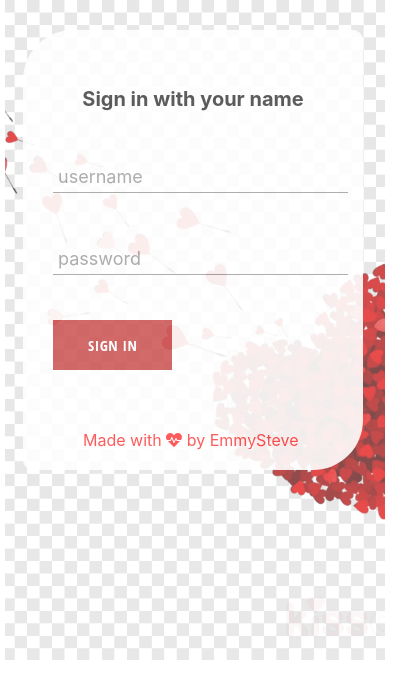
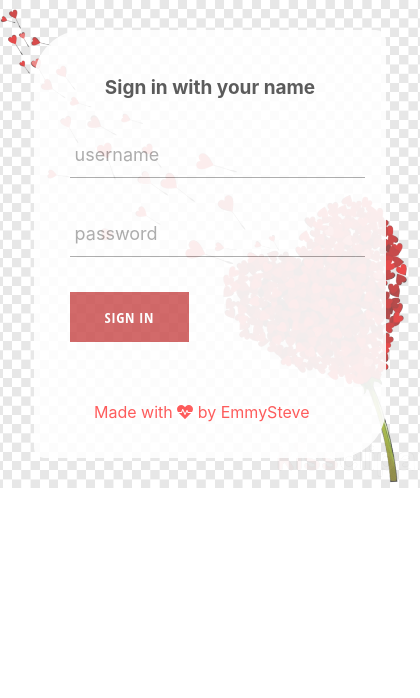
Before and after one commit to Emmydite/proposal-app, a React (Create React App) app: page / in a window 390 px wide. Shown: the top 698 px of the page, 420 px wide, since content can reach past the window. Built offline with nearby package versions, Linux system fonts and the light colour scheme.

Commit message:
edited the media query to suit certain device width and add custom icon

```diff
--- a/public/index.html
+++ b/public/index.html
@@ -24,7 +24,7 @@
       work correctly both with client-side routing and a non-root public URL.
       Learn how to configure a non-root public URL by running `npm run build`.
     -->
-    <title>React App</title>
+    <title>Proposal App</title>
   </head>
   <body>
     <noscript>You need to enable JavaScript to run this app.</noscript>
--- a/src/components/form-input/form-input.styles.scss
+++ b/src/components/form-input/form-input.styles.scss
@@ -53,7 +53,7 @@ $main-color: black;
     }
   }
 
-  @media screen and (max-width : 800px){
+  @media screen and (max-width : 720px){
 
     @mixin shrinkLabel {
       top: -14px;
@@ -63,7 +63,7 @@ $main-color: black;
 
     .group {
     position: relative;
-    margin: 85px 0;
+    margin: 35px 0;
 
     .form-input {
       background: none;
@@ -107,58 +107,3 @@ $main-color: black;
     }
   }
   }
-
-  @media screen and (max-width : 400px){
-
-    @mixin shrinkLabel {
-      top: -14px;
-      font-size: 14px;
-      color: $main-color;
-    }
-
-    .group {
-    position: relative;
-    margin: 45px 0;
-
-    .form-input {
-      background: none;
-      background-color: white;
-      color: $sub-color;
-      font-size: 14px;
-      padding: 10px 10px 10px 5px;
-      display: block;
-      width: 100%;
-      border: none;
-      border-radius: 0;
-      border-bottom: 1px solid $sub-color;
-      margin: 15px 0;
-
-      &:focus {
-        outline: none;
-      }
-
-      &:focus ~ .form-input-label {
-        @include shrinkLabel();
-      }
-    }
-
-    input[type='password'] {
-      letter-spacing: 0.3em;
-    }
-
-    .form-input-label {
-      color: $sub-color;
-      font-size: 18px;
-      font-weight: normal;
-      position: absolute;
-      pointer-events: none;
-      left: 5px;
-      top: 10px;
-      transition: 300ms ease all;
-
-      &.shrink {
-        @include shrinkLabel();
-      }
-    }
-  }
-  }
--- a/src/components/proposal/proposal.styles.scss
+++ b/src/components/proposal/proposal.styles.scss
@@ -61,18 +61,20 @@
  }
 }
 
-@media screen and (max-width : 600px){
+@media screen and (max-width : 720px){
 
   .proposalblokCont{
-    width: 300px;
-    height: 100%;
+    width: 80%;
+    height: 80%;
     margin: auto 2px;
     padding: 10px 20px 10px 20px;
+    background-color: #ffff;
+    opacity: 0.9;
 
 
    .proposalblok{
-    width: 300px;
-    height: 450px;
+    width: 95%;
+    height: 80%;
     display: flex;
     flex-direction: column;
     border-radius: 20px;
@@ -108,6 +110,7 @@
    .icon p{
     color: red;
     padding: 10px;
+    padding-top: 20px;
     padding-bottom: 30px;
     font-size: 16px;
     text-align: left;
--- a/src/components/sign-in/sign-in.component.jsx
+++ b/src/components/sign-in/sign-in.component.jsx
@@ -22,7 +22,7 @@ const history = useHistory();
 const handleSubmit = event => {
      event.preventDefault()
 
-     if(username === 'vera' && password === '1234'){
+     if(username === 'steve' && password === '1234'){
          console.log(username);
          getUser(username, password);
 
--- a/src/components/sign-in/sign-in.styles.scss
+++ b/src/components/sign-in/sign-in.styles.scss
@@ -38,22 +38,22 @@
 }
 
 
-@media screen and (max-width : 600px){
+@media screen and (max-width : 720px){
 
   .signinCont{
-    width: 300px;
-    height: 65%;
-    padding: 30px 20px 20px 20px;
+    width: 80%;
+    height: 100%;
+    padding: 20px 20px 10px 20px;
     background-color: #ffff;
     opacity: 0.9;
     align-items: center;
     text-align: center;
-    margin: auto 3px;
+    margin: auto;
     border-radius: 50px 10px;
 
 
   .sign-in {
-      width: 280px;
+      width: 90%;
       margin: auto;
       padding: 10px;
       // display: flex;
@@ -64,7 +64,7 @@
       }
 
       h2{
-        font-size: 20px;
+        font-size: 19px;
       }
 
      }
--- a/src/pages/homepage/homepage.styles.scss
+++ b/src/pages/homepage/homepage.styles.scss
@@ -12,27 +12,11 @@
     margin: auto;
 }
 
-// @media only screen and (min-width : 600px){
-//     .homepageCont{
-//         height: 750px;
-//         width: 480px;
-//         padding: 30px 15px;
-//         background-image: url('../.././assets/flowersigninbg.png');
-//         // background-attachment: fixed;
-//         background-repeat: no-repeat;
-//         background-position: center;
-//         background-size: cover;
-//         opacity: 0.7;
-//         justify-content: center;
-//         align-items: center;
-//         margin: auto;
-//     }
-// }
 
-@media only screen and (max-width : 600px){
+@media only screen and (max-width : 720px){
     .homepageCont{
-        height: 600px;
-        width: 350px;
+        height: 100%;
+        width: 100%;
         padding: 30px 15px;
         background-image: url('../.././assets/flowersigninbg.png');
         // background-attachment: fixed;
--- a/src/pages/proposalpage/proposalpage.styles.scss
+++ b/src/pages/proposalpage/proposalpage.styles.scss
@@ -9,11 +9,11 @@
 }
 
 
-@media screen and (max-width : 600px){
+@media screen and (max-width : 720px){
     .proposalCont{
-        height: 500px;
-        width: 350px;
-        padding: 20px 15px;
+        height: 100%;
+        width: 100%;
+        padding: 10px 15px;
         background-image: url('../.././assets/proposalbg.jpg');
         // background-attachment: fixed;
         background-repeat: no-repeat;
```
Also changed, not shown: public/logo192.png, public/manifest.json, 1 other file (tests, documents, lock files or other folders).
